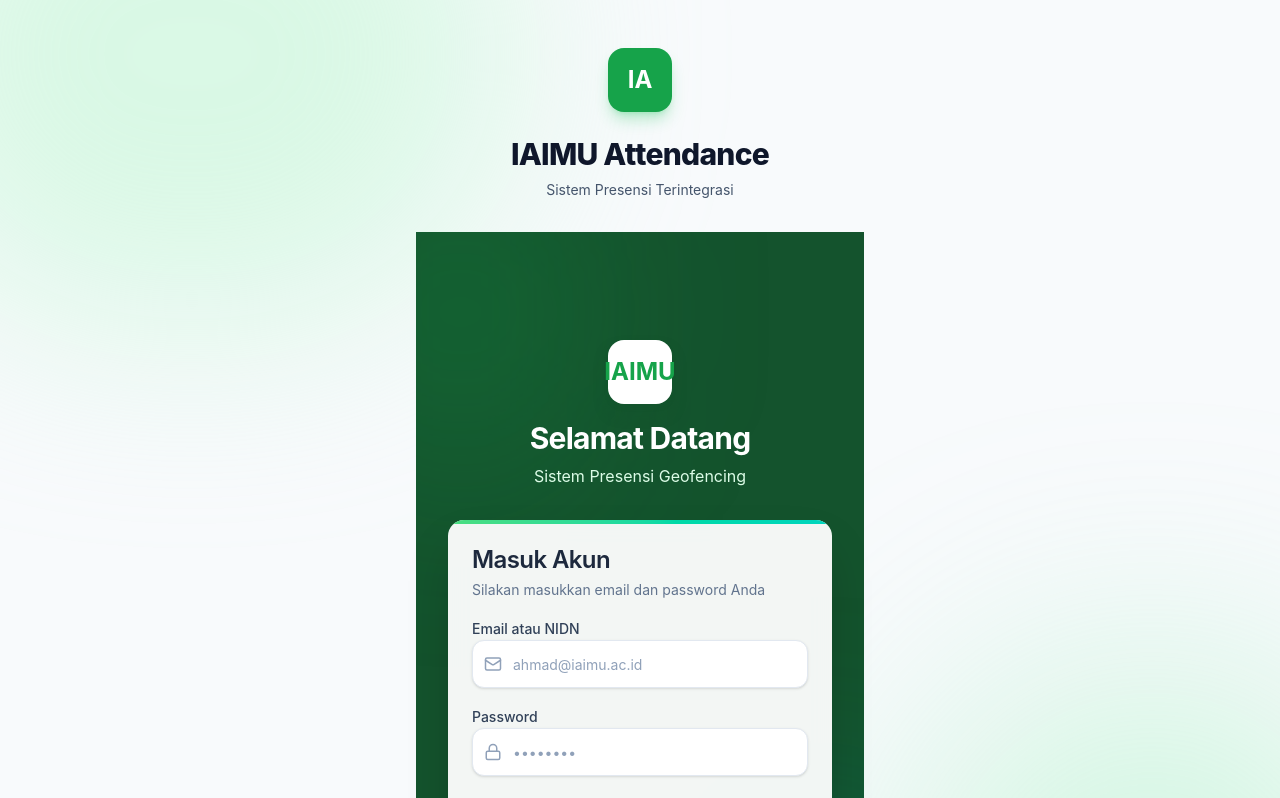
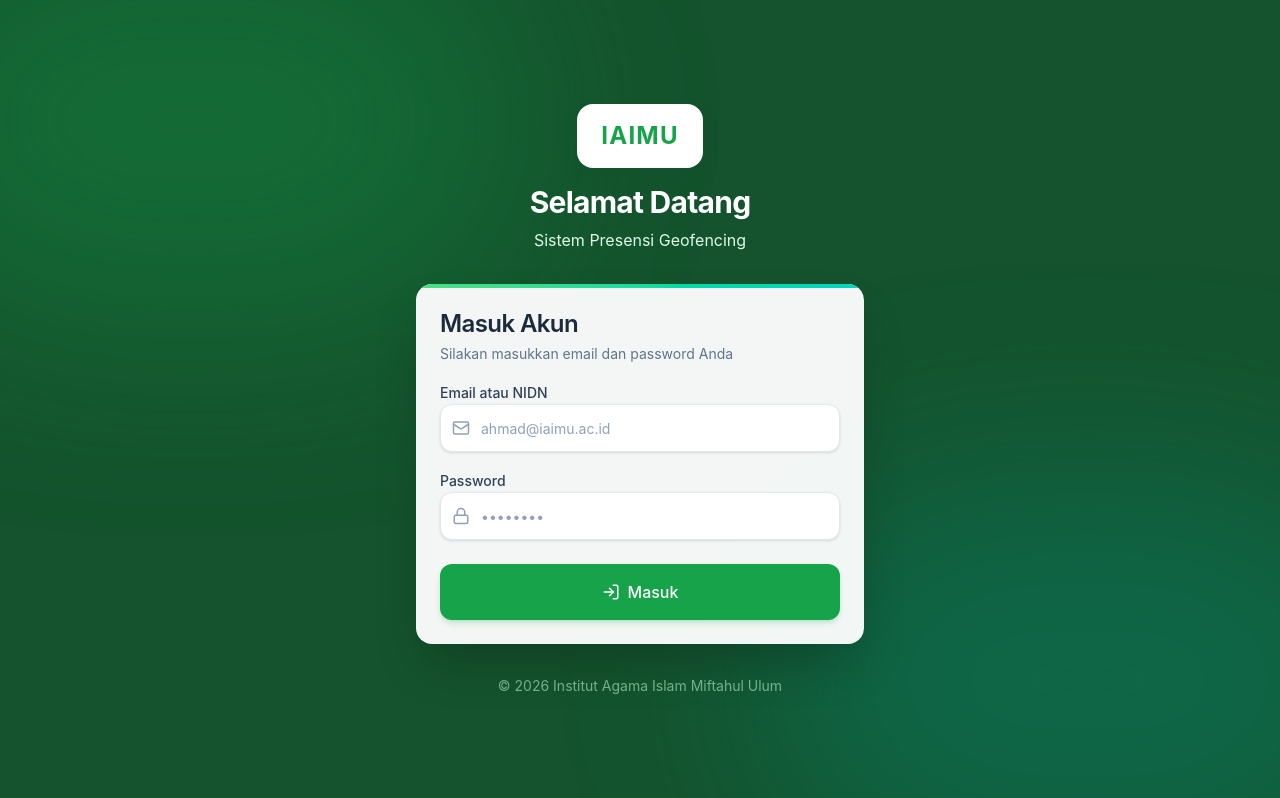
Before and after one commit to Mustofa12312/abseniamud-frontend, a React (Vite) app: page /login in a window 1280 px wide. Shown: the top 798 px of the page. Built offline with nearby package versions, Linux system fonts and the light colour scheme.

Commit message:
saya sduah b

```diff
--- a/dev-dist/sw.js
+++ b/dev-dist/sw.js
@@ -81,7 +81,7 @@ define(['./workbox-7e5eb42b'], (function (workbox) { 'use strict';
     "revision": "3ca0b8505b4bec776b69afdba2768812"
   }, {
     "url": "index.html",
-    "revision": "0.2rutonacef8"
+    "revision": "0.k4rq9ot7d9g"
   }], {});
   workbox.cleanupOutdatedCaches();
   workbox.registerRoute(new workbox.NavigationRoute(workbox.createHandlerBoundToURL("index.html"), {
--- a/src/layouts/AuthLayout.jsx
+++ b/src/layouts/AuthLayout.jsx
@@ -1,36 +1,15 @@
 import { Outlet } from "react-router-dom"
-import { motion } from "framer-motion"
 
 export default function AuthLayout() {
   return (
-    <div className="min-h-screen bg-slate-50 flex flex-col justify-center py-12 sm:px-6 lg:px-8 relative overflow-hidden">
+    <div className="min-h-screen w-full flex flex-col items-center justify-center p-4 sm:p-8 bg-brand-900 relative overflow-hidden">
       {/* Background Decorative Elements */}
-      <div className="absolute top-0 left-0 w-full h-full overflow-hidden z-0 pointer-events-none">
-        <div className="absolute -top-[20%] -left-[10%] w-[50%] h-[50%] rounded-full bg-brand-200/50 blur-[100px]" />
-        <div className="absolute top-[60%] -right-[10%] w-[40%] h-[60%] rounded-full bg-brand-300/30 blur-[120px]" />
+      <div className="absolute inset-0 overflow-hidden pointer-events-none">
+        <div className="absolute top-[-10%] left-[-10%] w-[50%] h-[50%] rounded-full bg-brand-600/30 blur-[100px]" />
+        <div className="absolute bottom-[-10%] right-[-10%] w-[50%] h-[50%] rounded-full bg-teal-600/30 blur-[100px]" />
       </div>
 
-      <div className="sm:mx-auto sm:w-full sm:max-w-md relative z-10">
-        <motion.div
-          initial={{ opacity: 0, y: -20 }}
-          animate={{ opacity: 1, y: 0 }}
-          transition={{ duration: 0.5 }}
-          className="text-center"
-        >
-          <div className="mx-auto h-16 w-16 bg-brand-600 rounded-2xl flex items-center justify-center shadow-lg shadow-brand-500/30 mb-6">
-            {/* Placeholder Logo */}
-            <span className="text-white font-bold text-2xl">IA</span>
-          </div>
-          <h2 className="mt-6 text-center text-3xl font-extrabold text-slate-900 tracking-tight">
-            IAIMU Attendance
-          </h2>
-          <p className="mt-2 text-center text-sm text-slate-600">
-            Sistem Presensi Terintegrasi
-          </p>
-        </motion.div>
-      </div>
-
-      <div className="mt-8 sm:mx-auto sm:w-full sm:max-w-md relative z-10">
+      <div className="relative z-10 w-full max-w-md">
         <Outlet />
       </div>
     </div>
--- a/src/pages/admin/CourseMaster.jsx
+++ b/src/pages/admin/CourseMaster.jsx
@@ -11,6 +11,7 @@ export default function CourseMaster() {
   const { success, error } = useToast()
   const [courses, setCourses] = useState([])
   const [faculties, setFaculties] = useState([])
+  const [lecturers, setLecturers] = useState([])
   const [loading, setLoading] = useState(true)
 
   // Filter state
@@ -25,6 +26,7 @@ export default function CourseMaster() {
 
   const [formData, setFormData] = useState({
     faculty_id: '',
+    lecturer_id: '',
     name: '',
     code: '',
     semester: '1',
@@ -34,12 +36,14 @@ export default function CourseMaster() {
   const fetchData = async () => {
     setLoading(true)
     try {
-      const [facRes, courRes] = await Promise.all([
+      const [facRes, courRes, lectRes] = await Promise.all([
         adminService.getFaculties(),
-        adminService.getCourses(filterFaculty)
+        adminService.getCourses(filterFaculty),
+        adminService.getLecturers()
       ])
       if (facRes.success) setFaculties(facRes.data)
       if (courRes.success) setCourses(courRes.data)
+      if (lectRes.success) setLecturers(lectRes.data)
     } catch (err) {
       console.error("Failed to load data", err)
     } finally {
@@ -53,7 +57,7 @@ export default function CourseMaster() {
 
   const handleOpenCreate = () => {
     setEditingCourse(null)
-    setFormData({ faculty_id: filterFaculty || '', name: '', code: '', semester: '1', sks: '2' })
+    setFormData({ faculty_id: filterFaculty || '', lecturer_id: '', name: '', code: '', semester: '1', sks: '2' })
     setIsModalOpen(true)
   }
 
@@ -61,6 +65,7 @@ export default function CourseMaster() {
     setEditingCourse(item)
     setFormData({
       faculty_id: item.faculty_id,
+      lecturer_id: item.lecturer_id || '',
       name: item.name,
       code: item.code || '',
       semester: item.semester,
@@ -82,16 +87,19 @@ export default function CourseMaster() {
     e.preventDefault()
     setSubmitting(true)
 
+    const submitData = { ...formData };
+    if (!submitData.lecturer_id) submitData.lecturer_id = null;
+
     try {
       if (editingCourse) {
-        const res = await adminService.updateCourse(editingCourse.id, formData)
+        const res = await adminService.updateCourse(editingCourse.id, submitData)
         if (res.success) {
           success(res.message || "Mata kuliah berhasil diperbarui.")
           fetchData()
           setIsModalOpen(false)
         }
       } else {
-        const res = await adminService.createCourse(formData)
+        const res = await adminService.createCourse(submitData)
         if (res.success) {
           success(res.message || "Mata kuliah berhasil ditambahkan.")
           fetchData()
@@ -170,6 +178,9 @@ export default function CourseMaster() {
                   <p className="text-sm text-slate-500">
                     {course.faculty?.name || '-'}
                   </p>
+                  <p className="text-sm text-slate-600 mt-1 font-medium">
+                    Dosen: {course.lecturer_name || '-'}
+                  </p>
                   <div className="flex items-center gap-4 mt-2">
                     <p className="text-sm text-slate-600 flex items-center gap-1">
                       <span className="text-slate-400">Kode:</span>
@@ -227,6 +238,20 @@ export default function CourseMaster() {
                     <option value="" disabled>Pilih Fakultas/Prodi</option>
                     {faculties.map(f => (
                       <option key={f.id} value={f.id}>{f.name}</option>
+                    ))}
+                  </select>
+                </div>
+                <div className="space-y-1.5">
+                  <label className="text-sm font-medium text-slate-700">Dosen Pengampu</label>
+                  <select
+                    name="lecturer_id"
+                    value={formData.lecturer_id}
+                    onChange={handleChange}
+                    className="flex h-10 w-full rounded-md border border-slate-300 bg-white px-3 py-2 text-sm text-slate-700 focus:outline-none focus:ring-2 focus:ring-brand-500"
+                  >
+                    <option value="">Belum Ditentukan</option>
+                    {lecturers.map(l => (
+                      <option key={l.id} value={l.id}>{l.name}</option>
                     ))}
                   </select>
                 </div>
--- a/src/pages/admin/ScheduleMaster.jsx
+++ b/src/pages/admin/ScheduleMaster.jsx
@@ -10,7 +10,6 @@ import { useToast } from "../../contexts/ToastContext"
 export default function ScheduleMaster() {
   const { success, error } = useToast()
   const [schedules, setSchedules] = useState({})
-  const [lecturers, setLecturers] = useState([])
   const [rooms, setRooms] = useState([])
   const [faculties, setFaculties] = useState([])
   const [courses, setCourses] = useState([])
@@ -41,15 +40,13 @@ export default function ScheduleMaster() {
   useEffect(() => {
     const fetchData = async () => {
       try {
-        const [schedRes, lectRes, roomRes, facRes, ayRes] = await Promise.all([
+        const [schedRes, roomRes, facRes, ayRes] = await Promise.all([
           adminService.getSchedules(),
-          adminService.getLecturers(),
           adminService.getRooms(),
           adminService.getFaculties(),
           adminService.getActiveAcademicYear()
         ])
         if (schedRes.success) setSchedules(schedRes.data)
-        if (lectRes.success) setLecturers(lectRes.data)
         if (roomRes.success) setRooms(roomRes.data)
         if (facRes.success) setFaculties(facRes.data)
         if (ayRes && ayRes.success && ayRes.data) setActiveAcademicYear(ayRes.data)
@@ -103,6 +100,17 @@ export default function ScheduleMaster() {
   const handleOpenDelete = (day, item) => {
     setDeletingSchedule({ ...item, day })
     setIsDeleteModalOpen(true)
+  }
+
+  const handleCourseChange = (e) => {
+    const selectedCourseName = e.target.value;
+    const selectedCourseObj = courses.find(c => c.name === selectedCourseName);
+
+    setFormData({
+      ...formData,
+      course: selectedCourseName,
+      lecturer: selectedCourseObj?.lecturer_name || 'Belum Ditentukan'
+    });
   }
 
   const handleChange = (e) => {
@@ -303,7 +311,7 @@ export default function ScheduleMaster() {
                   <select
                     name="course"
                     value={formData.course}
-                    onChange={handleChange}
+                    onChange={handleCourseChange}
                     required
                     className="flex h-10 w-full rounded-md border border-slate-300 bg-white px-3 py-2 text-sm text-slate-700 focus:outline-none focus:ring-2 focus:ring-brand-500"
                   >
@@ -319,6 +327,15 @@ export default function ScheduleMaster() {
                     )}
                   </select>
                 </div>
+
+                <div className="space-y-1.5 p-3 bg-slate-50 border border-slate-200 rounded-lg">
+                  <label className="text-xs font-semibold text-slate-500 uppercase tracking-wider">Dosen Pengampu</label>
+                  <p className="font-medium text-slate-800">
+                    {formData.lecturer || 'Pilih mata kuliah terlebih dahulu'}
+                  </p>
+                  <p className="text-xs text-slate-500 mt-1">Dosen otomatis diambil dari Master Mata Kuliah.</p>
+                </div>
+
                 <div className="space-y-1.5">
                   <label className="text-sm font-medium text-slate-700">Waktu (contoh: 08:00 - 09:30)</label>
                   <Input
--- a/src/pages/auth/Login.jsx
+++ b/src/pages/auth/Login.jsx
@@ -1,6 +1,7 @@
 import { useState } from "react"
 import { useNavigate } from "react-router-dom"
 import { Mail, Lock, LogIn, AlertCircle } from "lucide-react"
+import { motion } from "framer-motion"
 import { Button } from "../../components/ui/Button"
 import { Input } from "../../components/ui/Input"
 import { Card, CardContent, CardHeader, CardTitle, CardDescription } from "../../components/ui/Card"
@@ -46,17 +47,15 @@ export default function Login() {
   }
 
   return (
-    <div className="min-h-screen w-full flex items-center justify-center p-4 sm:p-8">
-      <div className="absolute inset-0 bg-brand-900 overflow-hidden">
-        {/* Dekorasi Latar Belakang Geometris/Gradient (sama seperti sebelumnya) */}
-        <div className="absolute top-[-10%] left-[-10%] w-[40%] h-[40%] rounded-full bg-brand-600/30 blur-[100px]" />
-        <div className="absolute bottom-[-10%] right-[-10%] w-[40%] h-[40%] rounded-full bg-teal-600/30 blur-[100px]" />
-      </div>
-
-      <div className="relative z-10 w-full max-w-md">
+    <motion.div
+      initial={{ opacity: 0, y: 20 }}
+      animate={{ opacity: 1, y: 0 }}
+      transition={{ duration: 0.5 }}
+      className="w-full"
+    >
       <div className="text-center mb-8">
-          <div className="w-16 h-16 bg-white rounded-2xl mx-auto flex items-center justify-center shadow-lg mb-4 shadow-brand-900/50">
-            <span className="text-2xl font-bold text-brand-600">IAIMU</span>
+        <div className="w-auto px-6 h-16 bg-white rounded-2xl mx-auto inline-flex items-center justify-center shadow-lg mb-4 shadow-brand-900/50">
+          <span className="text-2xl font-bold text-brand-600 tracking-wider">IAIMU</span>
         </div>
         <h1 className="text-3xl font-bold text-white mb-2 tracking-tight">Selamat Datang</h1>
         <p className="text-brand-100">Sistem Presensi Geofencing</p>
@@ -123,10 +122,9 @@ export default function Login() {
         </CardContent>
       </Card>
 
-        <p className="text-center mt-6 text-brand-200 text-sm">
+      <p className="text-center mt-8 text-brand-200/60 text-sm">
         &copy; 2026 Institut Agama Islam Miftahul Ulum
       </p>
-      </div>
-    </div>
+    </motion.div>
   )
 }
```
Lines whose indentation alone changed are shown as unchanged.
